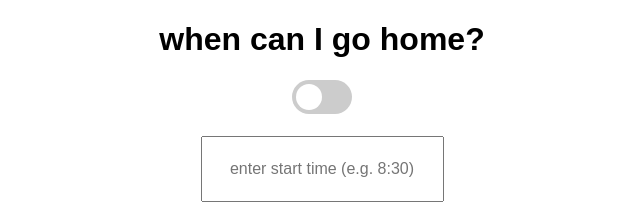
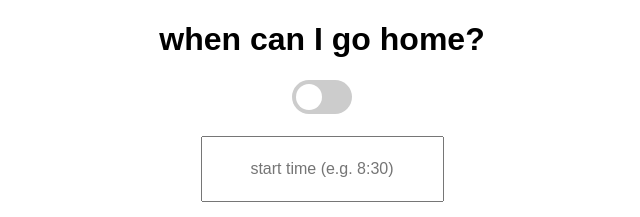
Before and after one commit to alantort10/time_to_go_home, a plain HTML site: page index.html in a window 1280 px wide. Shown: the top 217 px of the page, 318-958 px from the left. Drawn offline with Linux system fonts and the light colour scheme.

Commit message:
Update index.html

```diff
--- a/index.html
+++ b/index.html
@@ -13,7 +13,7 @@
       <input type="checkbox" id="dark-mode-toggle" />
       <span class="slider round"></span>
     </label>
-    <input type="text" id="start-time" value="" placeholder="enter start time (e.g. 8:30)">
+    <input type="text" id="start-time" value="" placeholder="start time (e.g. 8:30)">
     <button id="calculate-btn">calculate</button>
     <button id="clear-btn">clear</button>
   </form>
```
